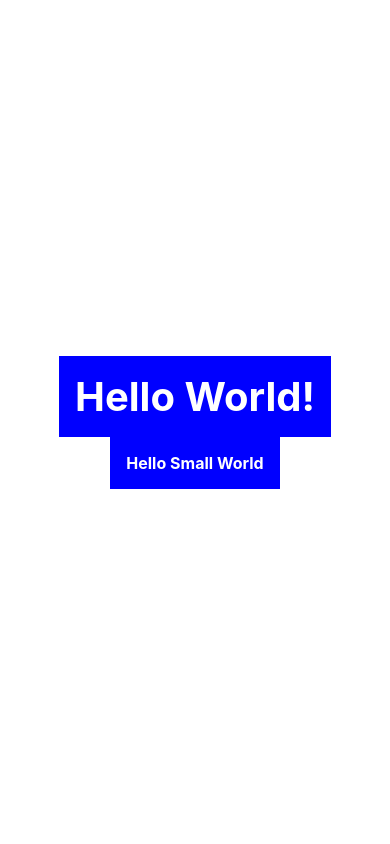
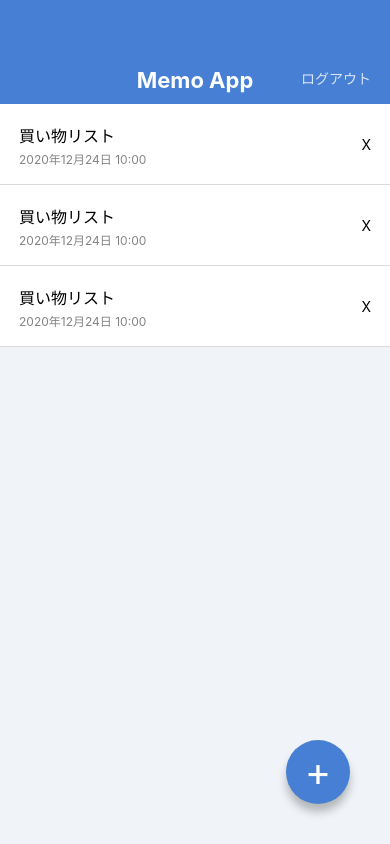
Before and after one commit to aoi0412/MemoApp1, a React Native app: screen / in a window 390 px wide. Built offline with nearby package versions, Linux system fonts and the light colour scheme.

Commit message:
スタイリング

```diff
--- a/App.jsx
+++ b/App.jsx
@@ -1,17 +1,55 @@
 /* eslint-disable quotes */
-import { StatusBar } from "expo-status-bar";
 import React from "react";
-import { StyleSheet, View } from "react-native";
-
-import Hello from "./src/components/Hello";
+import { StyleSheet, Text, View } from "react-native";
 
 export default function App() {
   return (
     <View style={styles.container}>
-      <Hello bang={true}>World</Hello>
-      <Hello style={{ fontSize: 16 }}>Small World</Hello>
+      {/* アップバー */}
+      <View style={styles.appbar}>
+        <View style={styles.appbarInner}>
+          <Text style={styles.appbarTitle}>Memo App</Text>
+          <Text style={styles.appbarRight}>ログアウト</Text>
+        </View>
+      </View>
 
-      <StatusBar style="auto" />
+      {/* メモリスト */}
+      <View>
+        <View style={styles.memoListItem}>
+          <View>
+            <Text style={styles.memoListItemTitle}>買い物リスト</Text>
+            <Text style={styles.memoListItemDate}>2020年12月24日 10:00</Text>
+          </View>
+          <View>
+            <Text>X</Text>
+          </View>
+        </View>
+
+        <View style={styles.memoListItem}>
+          <View>
+            <Text style={styles.memoListItemTitle}>買い物リスト</Text>
+            <Text style={styles.memoListItemDate}>2020年12月24日 10:00</Text>
+          </View>
+          <View>
+            <Text>X</Text>
+          </View>
+        </View>
+
+        <View style={styles.memoListItem}>
+          <View>
+            <Text style={styles.memoListItemTitle}>買い物リスト</Text>
+            <Text style={styles.memoListItemDate}>2020年12月24日 10:00</Text>
+          </View>
+          <View>
+            <Text>X</Text>
+          </View>
+        </View>
+      </View>
+
+      {/* FAB */}
+      <View style={styles.circleButton}>
+        <Text style={styles.circleButtonLabel}>+</Text>
+      </View>
     </View>
   );
 }
@@ -19,8 +57,68 @@
 const styles = StyleSheet.create({
   container: {
     flex: 1,
-    backgroundColor: "#fff",
+    backgroundColor: "#F0F4F8",
+  },
+  appbar: {
+    width: "100%",
+    height: 104,
+    backgroundColor: "#467FD3",
+    justifyContent: "flex-end",
+  },
+  appbarInner: {
     alignItems: "center",
+  },
+  appbarRight: {
+    position: "absolute",
+    right: 19,
+    bottom: 16,
+    color: "rgba(255, 255, 255, 0.8)",
+  },
+  appbarTitle: {
+    marginBottom: 8,
+    fontSize: 22,
+    lineHeight: 32,
+    color: "#ffffff",
+    fontWeight: "bold",
+  },
+  memoListItem: {
+    backgroundColor: "#ffffff",
+    flexDirection: "row",
+    justifyContent: "space-between",
+    paddingVertical: 16,
+    paddingHorizontal: 19,
+    alignItems: "center",
+    borderBottomWidth: 1,
+    borderColor: "rgba(0,0,0,0.15)",
+  },
+  memoListItemTitle: {
+    fontSize: 16,
+    lineHeight: 32,
+  },
+  memoListItemDate: {
+    fontSize: 12,
+    lineHeight: 16,
+    color: "#848484",
+  },
+  circleButton: {
+    backgroundColor: "#467FD3",
+    width: 64,
+    height: 64,
+    borderRadius: 32,
     justifyContent: "center",
+    alignItems: "center",
+    position: "absolute",
+    right: 40,
+    bottom: 40,
+    shadowColor: "#000000",
+    shadowOffset: { width: 0, height: 8 },
+    shadowOpacity: 0.25,
+    shadowRadius: 8,
+    elevation: 8,
+  },
+  circleButtonLabel: {
+    color: "#ffffff",
+    fontSize: 40,
+    lineHeight: 40,
   },
 });
```
